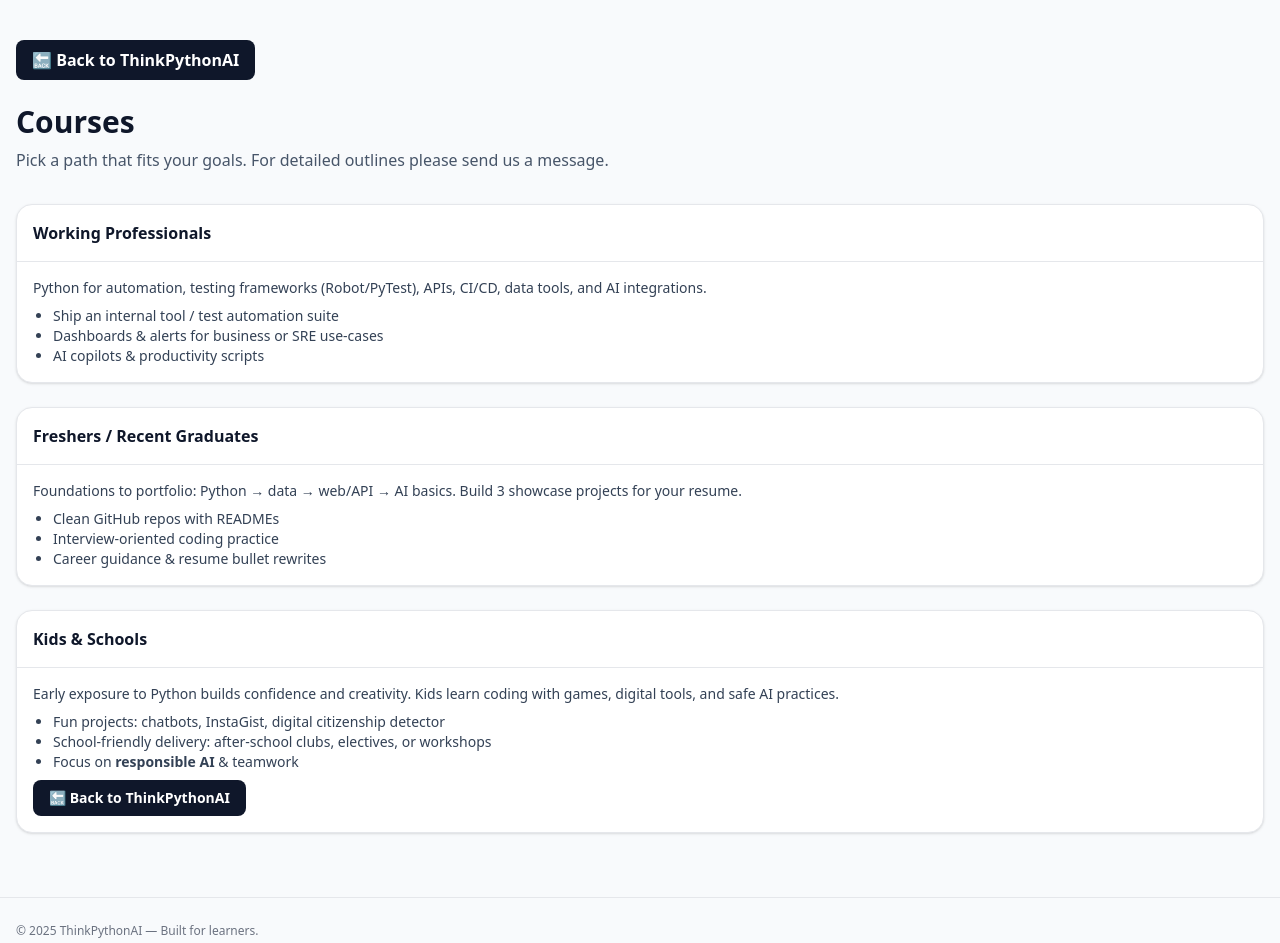
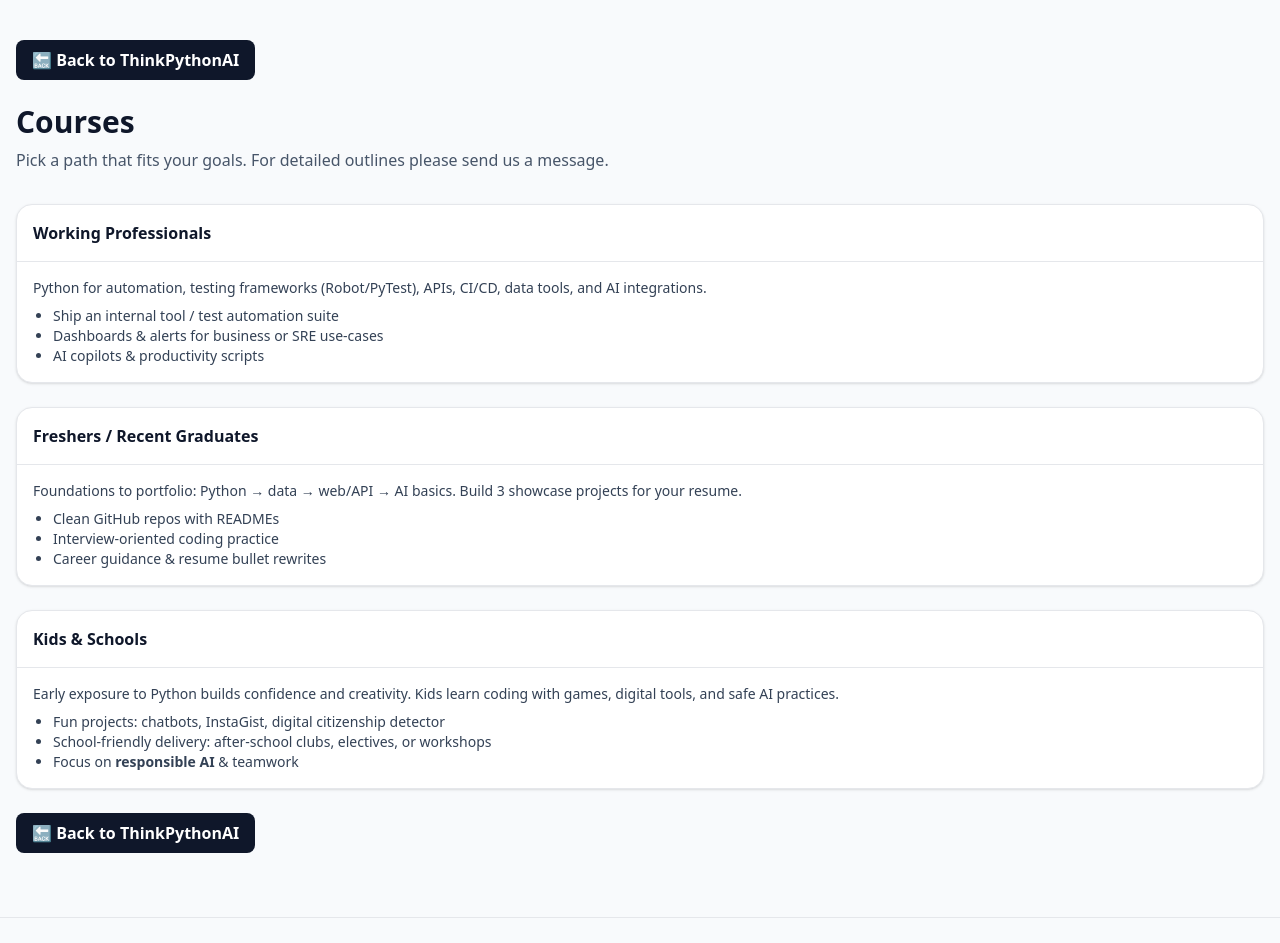
Before and after one commit to raunitankit/thinkpythonai, a Next.js app: page /courses in a window 1280 px wide. Shown: the top 943 px of the page. Built offline with nearby package versions, Linux system fonts and the light colour scheme.

Commit message:
Moved out the backbutton

```diff
--- a/app/courses/page.tsx
+++ b/app/courses/page.tsx
@@ -49,13 +49,11 @@ export default function CoursesPage() {
               <li>School-friendly delivery: after-school clubs, electives, or workshops</li>
               <li>Focus on <span className="font-semibold">responsible AI </span> & teamwork</li>
             </ul>
-
-            <div className="mt-6"><a href="/" className="inline-block bg-slate-900 text-white px-4 py-2 rounded-lg font-semibold hover:opacity-90">
-              🔙 Back to ThinkPythonAI </a>
-            </div>
           </div>
         </div>
       </section>
+      <div className="mt-6"><a href="/" className="inline-block bg-slate-900 text-white px-4 py-2 rounded-lg font-semibold hover:opacity-90">
+              🔙 Back to ThinkPythonAI </a></div>
     </main>
   );
 }
```
